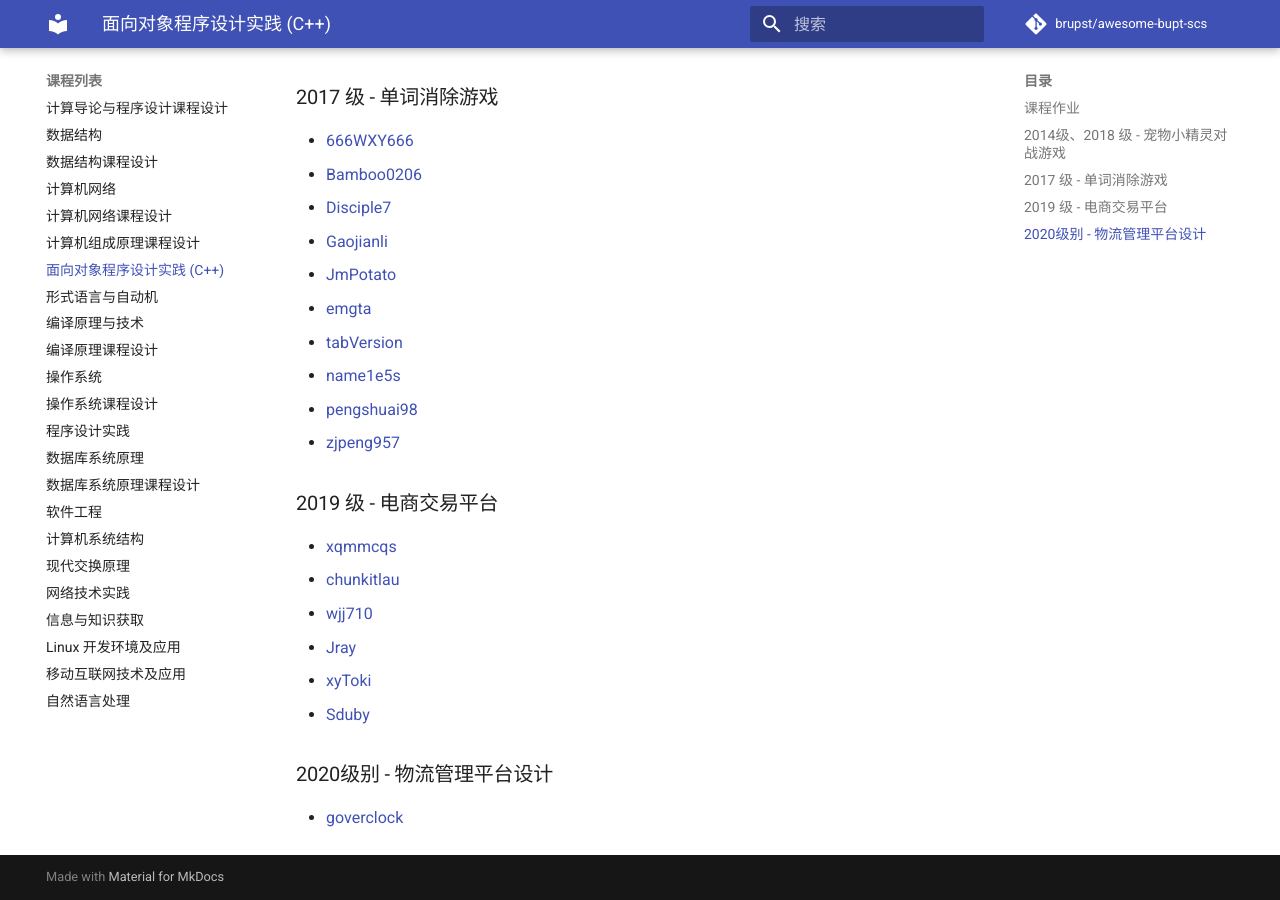
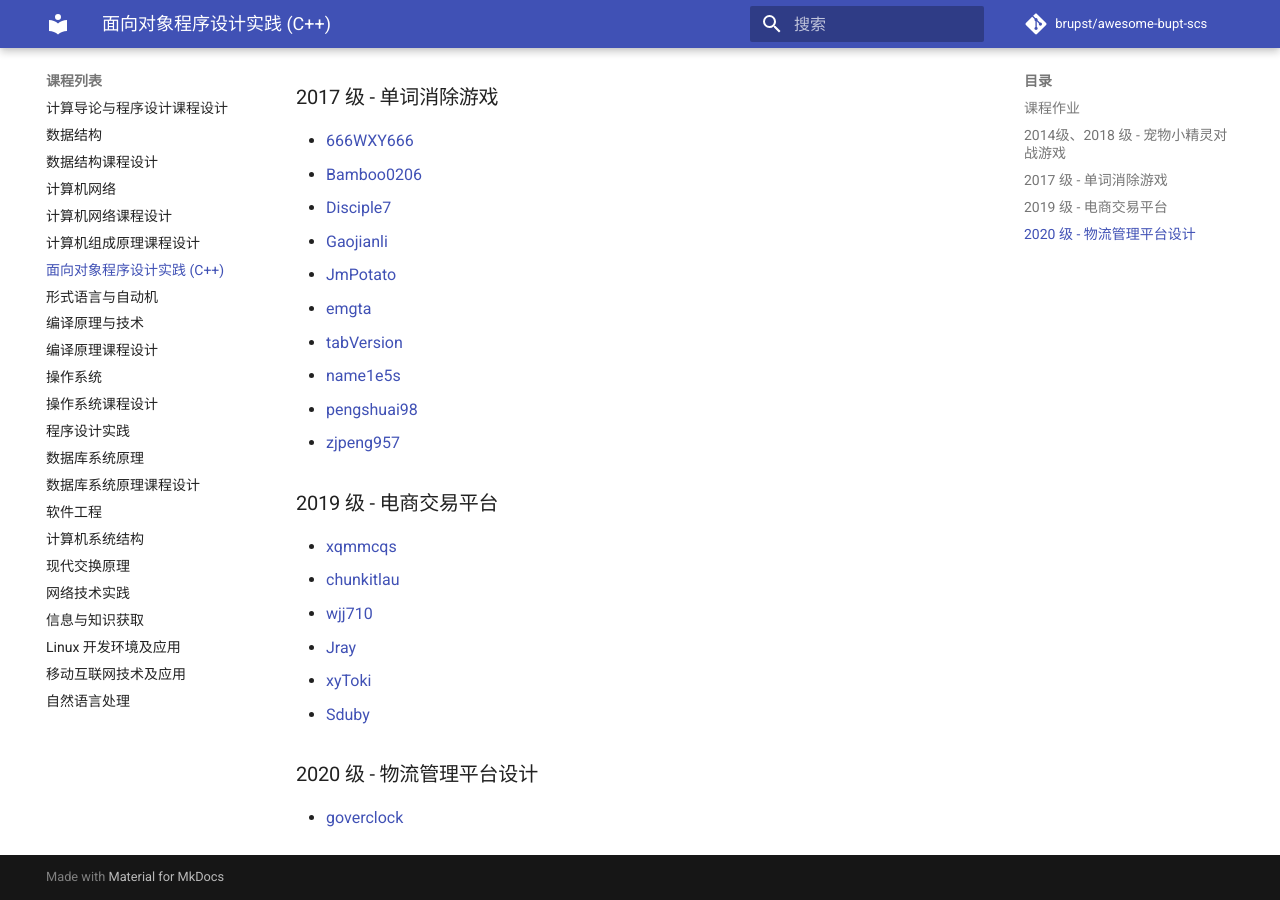
Before and after one commit to brupst/awesome-bupt-scs, an MkDocs documentation site: the page built from projects/C++.md, in a window 1280 px wide and 900 px high, scrolled down 588 px. Built offline with MkDocs 1.6.1 and Material for MkDocs 9.7.7, drawn with Linux system fonts in a browser that asks for light colours; comment, search, counter and statistics services are not loaded.

Commit message:
Update C++.md

```diff
--- a/projects/C++.md
+++ b/projects/C++.md
@@ -37,6 +37,6 @@
 - [xyToki](https://github.com/tokiInBUPT/xshop)
 - [Sduby](https://github.com/Sduby22/cpp-emarket)
 
-### 2020级别 - 物流管理平台设计
+### 2020 级 - 物流管理平台设计
 
 - [goverclock](https://github.com/goverclock/BUPT-Projects-Public/tree/main/express_manager)
```
